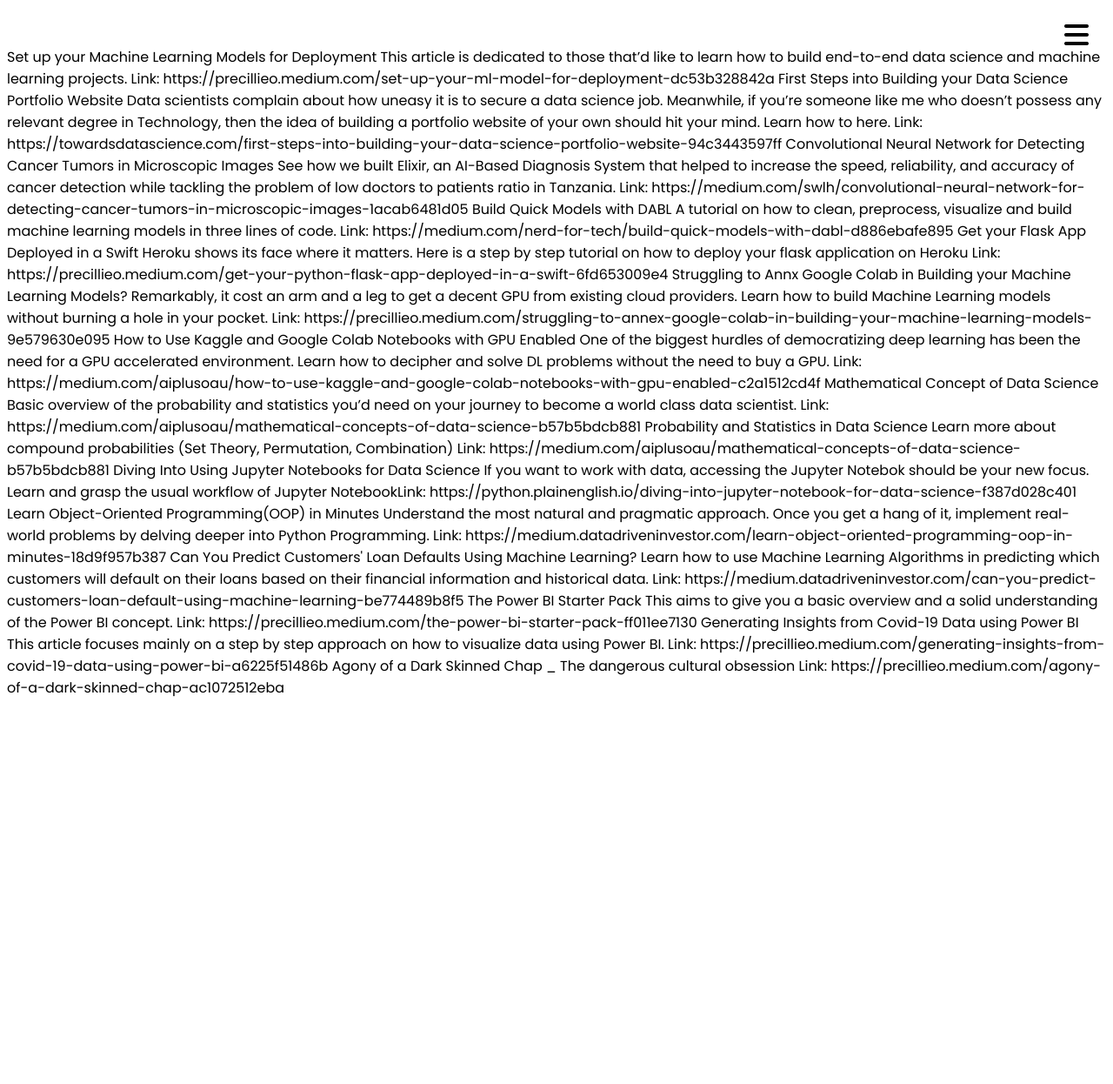
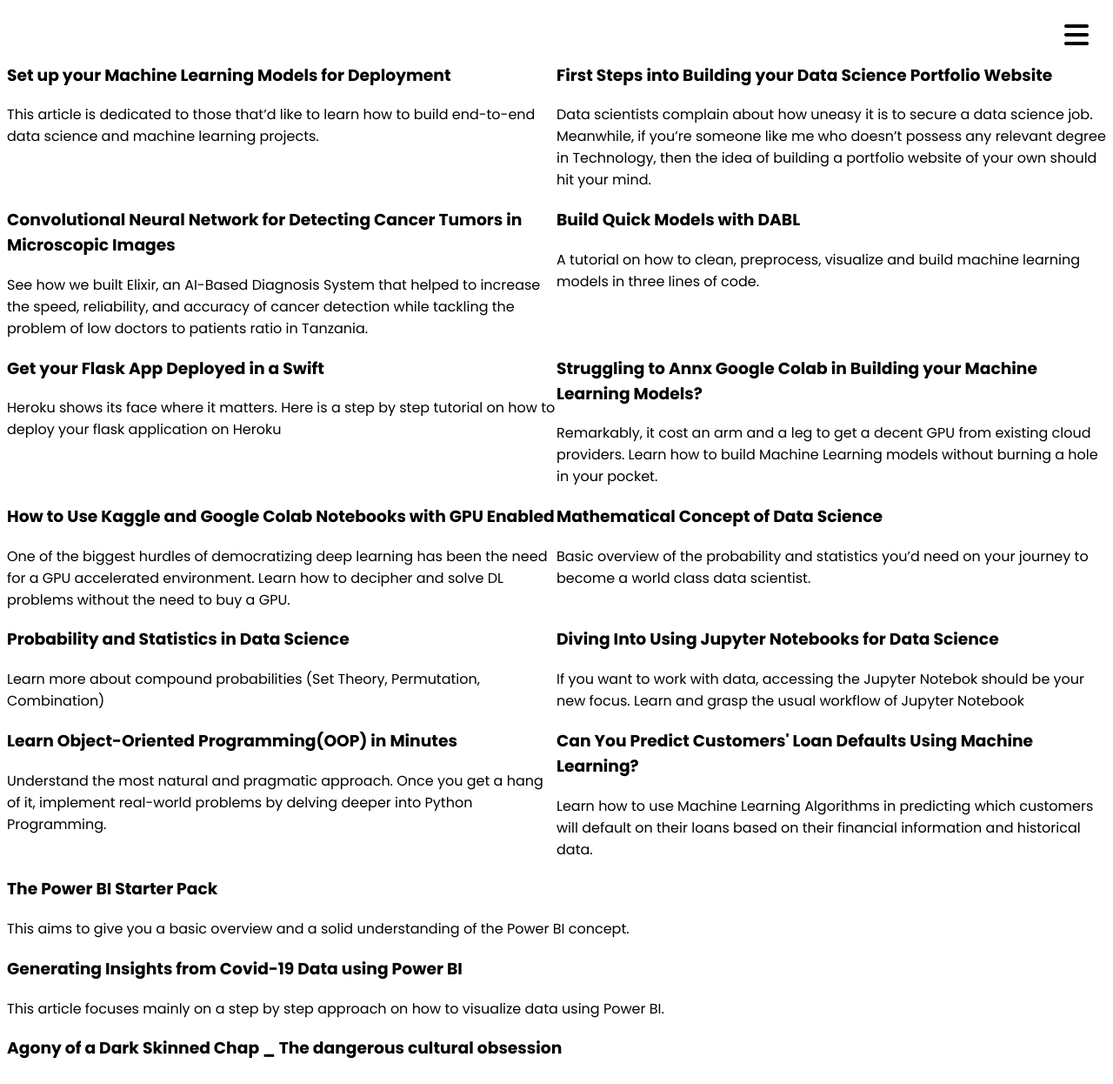
Before and after one commit to precillieo/Precillieo-Portfolio-Website, a Flask app: page /blog in a window 1280 px wide. Shown: the whole page at 87% size. Before the commit the page ends 801 px from the top, so only its background shows below. Run offline with Flask 2, Linux system fonts and the light colour scheme; some libraries are stand-ins or nearby versions.

Commit message:
edited the blog page

```diff
--- a/static/style.css
+++ b/static/style.css
@@ -18,6 +18,9 @@ p{
 li{
     float:left;
     list-style: none;
+}
+a{
+    text-decoration: none;
 }
 .left,.right {
     height: 100%;
@@ -119,6 +122,20 @@ li{
 .about{
     display: flex;
 }
+.blog{
+    display:flex;
+    border-radius: 10px;
+}
+.blogs:hover{
+    color:rgb(255,0,97);
+}
+.blog a{
+    color:black;
+    text-decoration: none;
+}
+.blogs{
+    flex: 50%;
+}
 @media screen and (max-height: 450px) {
     .overlay a {font-size: 20px}
     .overlay .closebtn {
--- a/templates/blog.html
+++ b/templates/blog.html
@@ -1,71 +1,133 @@
 {% extends "base.html" %}
 {% block content %}
-<div>
-    Set up your Machine Learning Models for Deployment
-This article is dedicated to those that’d like to learn how to build end-to-end data science and machine learning projects.
-Link: https://precillieo.medium.com/set-up-your-ml-model-for-deployment-dc53b328842a
 
-First Steps into Building your Data Science Portfolio Website
-Data scientists complain about how uneasy it is to secure a data science job. Meanwhile, if you’re someone like me who doesn’t possess any relevant degree in Technology, then the idea of building a portfolio website of your own should hit your mind. Learn how to here. Link: https://towardsdatascience.com/first-steps-into-building-your-data-science-portfolio-website-94c3443597ff
+<section class="blog">
+    <div class="blogs">
+        <a href="https://precillieo.medium.com/set-up-your-ml-model-for-deployment-dc53b328842a">
+            <h3>Set up your Machine Learning Models for Deployment</h3>
+        This article is dedicated to those that’d like to learn how to build end-to-end data science and machine learning projects.
+        </a>
 
-Convolutional Neural Network for Detecting Cancer Tumors in Microscopic Images
-See how we built Elixir, an AI-Based Diagnosis System that helped to increase the speed, reliability, and accuracy of cancer detection while tackling the problem of low doctors to patients ratio in Tanzania.
-Link: https://medium.com/swlh/convolutional-neural-network-for-detecting-cancer-tumors-in-microscopic-images-1acab6481d05
+    </div>
 
-Build Quick Models with DABL
-A tutorial on how to clean, preprocess, visualize and build machine learning models in three lines of code.
-Link: https://medium.com/nerd-for-tech/build-quick-models-with-dabl-d886ebafe895
+    <div class="blogs">
+        <a href="https://towardsdatascience.com/first-steps-into-building-your-data-science-portfolio-website-94c3443597ff">
+            <h3>First Steps into Building your Data Science Portfolio Website</h3>
+            Data scientists complain about how uneasy it is to secure a data science job.
+            Meanwhile, if you’re someone like me who doesn’t possess any relevant degree in Technology, then the idea of building a portfolio website of your own should hit your mind.
+        </a>
+    </div>
+</section>
 
-Get your Flask App Deployed in a Swift
-Heroku shows its face where it matters. Here is a step by step tutorial on how to deploy your flask application on Heroku
-Link: https://precillieo.medium.com/get-your-python-flask-app-deployed-in-a-swift-6fd653009e4
+<section class="blog">
+    <div class="blogs">
+        <a href="https://medium.com/swlh/convolutional-neural-network-for-detecting-cancer-tumors-in-microscopic-images-1acab6481d05">
+            <h3>Convolutional Neural Network for Detecting Cancer Tumors in Microscopic Images</h3>
+            See how we built Elixir, an AI-Based Diagnosis System that helped to increase the speed, reliability, and accuracy of cancer detection while tackling the problem of low doctors to patients ratio in Tanzania.
+        </a>
+    </div>
 
-Struggling to Annx Google Colab in Building your Machine Learning Models?
-Remarkably, it cost an arm and a leg to get a decent GPU from existing cloud providers. Learn how to build Machine Learning models without burning a hole in your pocket.
-Link: https://precillieo.medium.com/struggling-to-annex-google-colab-in-building-your-machine-learning-models-9e579630e095
+    <div class="blogs">
+        <a href="https://medium.com/nerd-for-tech/build-quick-models-with-dabl-d886ebafe895">
+            <h3>Build Quick Models with DABL</h3>
+            A tutorial on how to clean, preprocess, visualize and build machine learning models in three lines of code.
+        </a>
+    </div>
+</section>
 
+<section class="blog">
+    <div class="blogs">
+        <a href="https://precillieo.medium.com/get-your-python-flask-app-deployed-in-a-swift-6fd653009e4">
+            <h3>Get your Flask App Deployed in a Swift</h3>
+            Heroku shows its face where it matters. Here is a step by step tutorial on how to deploy your flask application on Heroku
+        </a>
+    </div>
 
+    <div class="blogs">
+        <a href="https://precillieo.medium.com/struggling-to-annex-google-colab-in-building-your-machine-learning-models-9e579630e095">
+            <h3>Struggling to Annx Google Colab in Building your Machine Learning Models?</h3>
+            Remarkably, it cost an arm and a leg to get a decent GPU from existing cloud providers.
+            Learn how to build Machine Learning models without burning a hole in your pocket.
+        </a>
+    </div>
+</section>
 
+<section class="blog">
+    <div class="blogs">
+        <a href="https://medium.com/aiplusoau/how-to-use-kaggle-and-google-colab-notebooks-with-gpu-enabled-c2a1512cd4f">
+            <h3>How to Use Kaggle and Google Colab Notebooks with GPU Enabled</h3>
+            One of the biggest hurdles of democratizing deep learning has been the need for a GPU accelerated environment.
+            Learn how to decipher and solve DL problems without the need to buy a GPU.
+        </a>
+    </div>
 
-How to Use Kaggle and Google Colab Notebooks with GPU Enabled
-One of the biggest hurdles of democratizing deep learning has been the need for a GPU accelerated environment. Learn how to decipher and solve DL problems without the need to buy a GPU.
-Link: https://medium.com/aiplusoau/how-to-use-kaggle-and-google-colab-notebooks-with-gpu-enabled-c2a1512cd4f
+    <div class="blogs">
+        <a href="https://medium.com/aiplusoau/mathematical-concepts-of-data-science-b57b5bdcb881">
+            <h3>Mathematical Concept of Data Science</h3>
+            Basic overview of the probability and statistics you’d need on your journey to become a world class data scientist.
+        </a>
+    </div>
+</section>
 
+<section class="blog">
+    <div class="blogs">
+        <a href="https://medium.com/aiplusoau/mathematical-concepts-of-data-science-b57b5bdcb881">
+            <h3>Probability and Statistics in Data Science</h3>
+            Learn more about compound probabilities (Set Theory, Permutation, Combination)
+        </a>
+    </div>
 
-Mathematical Concept of Data Science
-Basic overview of the probability and statistics you’d need on your journey to become a world class data scientist.
-Link: https://medium.com/aiplusoau/mathematical-concepts-of-data-science-b57b5bdcb881
+    <div class="blogs">
+        <a href="https://python.plainenglish.io/diving-into-jupyter-notebook-for-data-science-f387d028c401">
+            <h3>Diving Into Using Jupyter Notebooks for Data Science</h3>
+            If you want to work with data, accessing the Jupyter Notebok should be your new focus.
+            Learn and grasp the usual workflow of Jupyter Notebook
+        </a>
+    </div>
+</section>
 
-Probability and Statistics in Data Science
-Learn more about compound probabilities (Set Theory, Permutation, Combination)
-Link: https://medium.com/aiplusoau/mathematical-concepts-of-data-science-b57b5bdcb881
+<section class="blog">
+    <div class="blogs">
+        <a href="https://medium.datadriveninvestor.com/learn-object-oriented-programming-oop-in-minutes-18d9f957b387">
+            <h3>Learn Object-Oriented Programming(OOP) in Minutes</h3>
+            Understand the most natural and pragmatic approach.
+            Once you get a hang of it, implement real-world problems by delving deeper into Python Programming.
+        </a>
+    </div>
 
+    <div class="blogs">
+        <a href="https://medium.datadriveninvestor.com/can-you-predict-customers-loan-default-using-machine-learning-be774489b8f5">
+            <h3>Can You Predict Customers' Loan Defaults Using Machine Learning?</h3>
+            Learn how to use Machine Learning Algorithms in predicting which customers will default on their loans based on their financial information and historical data.
+        </a>
+    </div>
+</section>
 
-Diving Into Using Jupyter Notebooks for Data Science
-If you want to work with data, accessing the Jupyter Notebok should be your new focus. Learn and grasp the usual workflow of Jupyter NotebookLink: https://python.plainenglish.io/diving-into-jupyter-notebook-for-data-science-f387d028c401
+<section class="blog">
+    <div class="blogs">
+        <a href="https://precillieo.medium.com/the-power-bi-starter-pack-ff011ee7130 ">
+            <div>
+                <h3>The Power BI Starter Pack</h3>
+                This aims to give you a basic overview and a solid understanding of the Power BI concept.
+        </a>
+    </div>
 
+    <div class="blogs">
+        <a href="https://precillieo.medium.com/generating-insights-from-covid-19-data-using-power-bi-a6225f51486b">
+            <div>
+                <h3>Generating Insights from Covid-19 Data using Power BI</h3>
+                This article focuses mainly on a step by step approach on how to visualize data using Power BI.
+        </a>
+    </div>
+</section>
 
-Learn Object-Oriented Programming(OOP) in Minutes
-Understand the most natural and pragmatic approach. Once you get a hang of it, implement real-world problems by delving deeper into Python Programming.
-Link: https://medium.datadriveninvestor.com/learn-object-oriented-programming-oop-in-minutes-18d9f957b387
-
-    Can You Predict Customers' Loan Defaults Using Machine Learning?
-    Learn how to use Machine Learning Algorithms in predicting which customers will default on their loans based on their financial information and historical data.
-    Link: https://medium.datadriveninvestor.com/can-you-predict-customers-loan-default-using-machine-learning-be774489b8f5
-
-    The Power BI Starter Pack
-    This aims to give you a basic overview and a solid understanding of the Power BI concept.
-    Link: https://precillieo.medium.com/the-power-bi-starter-pack-ff011ee7130
-
-    Generating Insights from Covid-19 Data using Power BI
-    This article focuses mainly on a step by step approach on how to visualize data using Power BI.
-    Link: https://precillieo.medium.com/generating-insights-from-covid-19-data-using-power-bi-a6225f51486b
-
-    Agony of a Dark Skinned Chap
-    _ The dangerous cultural obsession
-    Link: https://precillieo.medium.com/agony-of-a-dark-skinned-chap-ac1072512eba
-</div>
-
-
+<section class="blog">
+    <div class="blogs">
+        <a href="https://precillieo.medium.com/agony-of-a-dark-skinned-chap-ac1072512eba">
+            <h3>Agony of a Dark Skinned Chap
+                _ The dangerous cultural obsession</h3>
+        </a>
+    </div>
+</section>
 
 {% endblock %}
```
